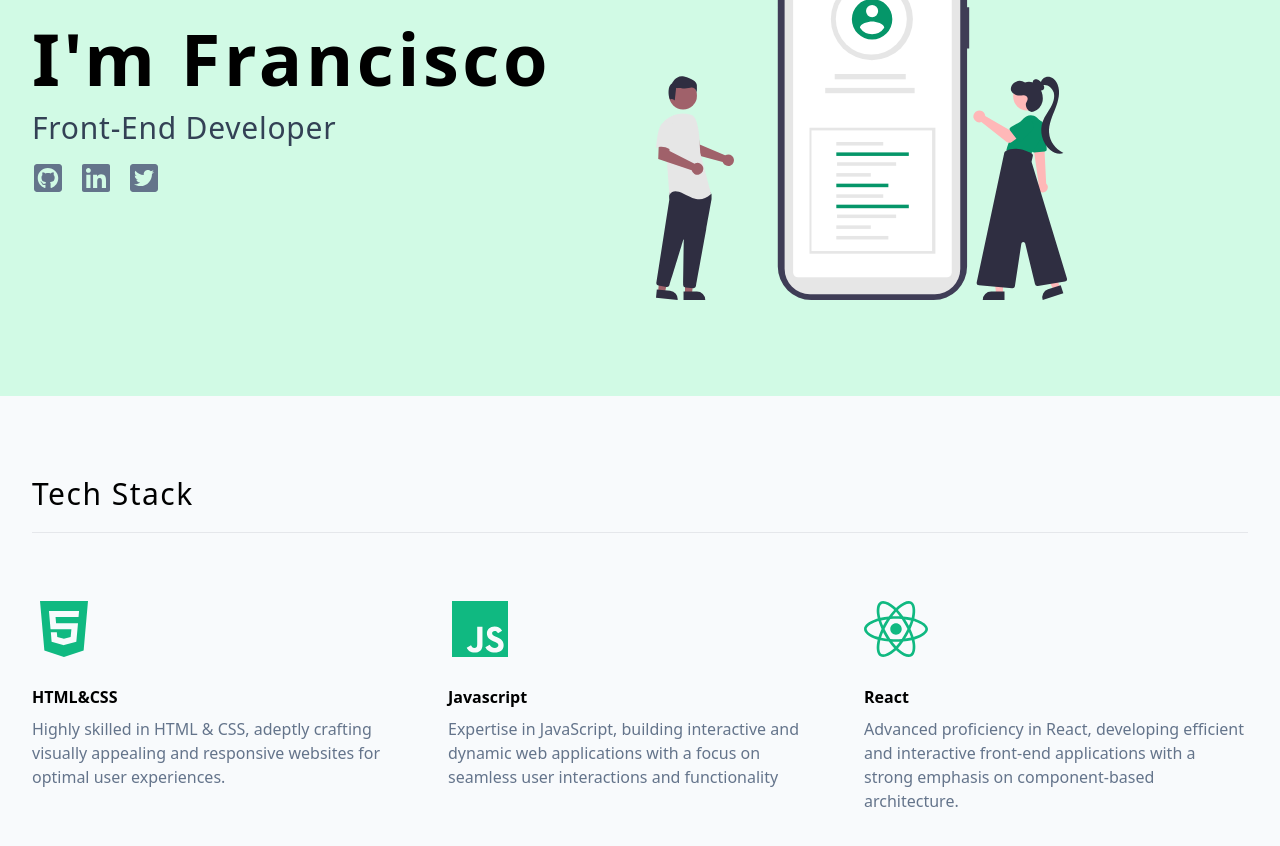
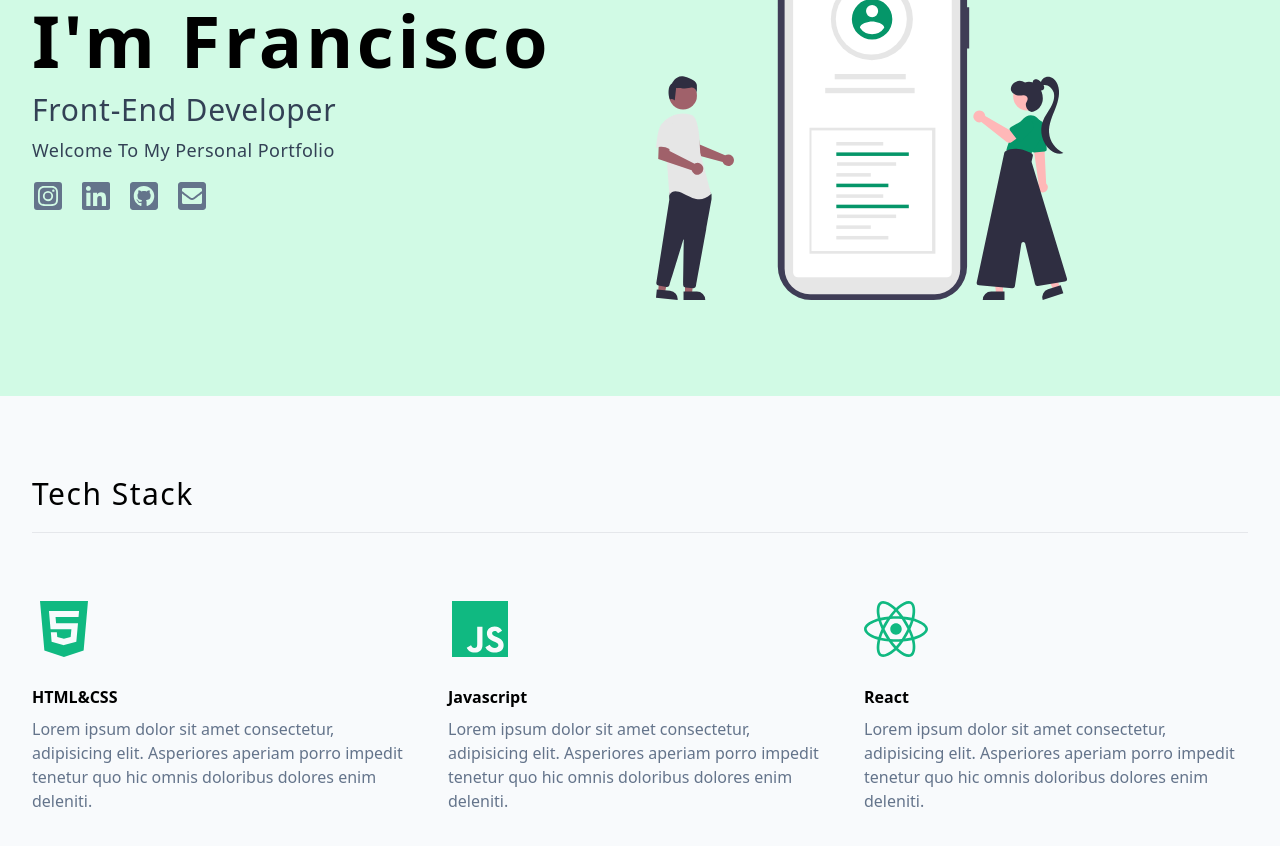
Before and after one commit to franciscofbc/tailwind-portfolio, a React (Vite) app: page / in a window 1280 px wide. Shown: the part 280-1126 px from the top of the page. Built offline with nearby package versions, Linux system fonts and the light colour scheme.

Commit message:
Hero contact and Data skills.

```diff
--- a/src/components/Hero.jsx
+++ b/src/components/Hero.jsx
@@ -1,38 +1,62 @@
-import heroImg from '../assets/hero.svg'
-import { FaGithubSquare, FaLinkedin, FaTwitterSquare } from 'react-icons/fa'
+import heroImg from '../assets/hero.svg';
+import {
+  FaEnvelopeSquare,
+  FaGithubSquare,
+  FaInstagramSquare,
+  FaLinkedin,
+} from 'react-icons/fa';
 
 const Hero = () => {
   return (
     <div className="bg-emerald-100 py-24">
-            <div className='align-element grid md:grid-cols-2 items-center gap-8'>
+      <div className="align-element grid md:grid-cols-2 items-center gap-8">
         <article>
-                    <h1 className='text-7xl font-bold capitalize tracking-wider'>
+          <h1 className="text-7xl font-bold capitalize tracking-wider">
             i'm francisco
           </h1>
-                    <p className='mt-4 text-3xl text-slate-700 capitalize tracking-wide'>
+          <p className="mt-4 text-3xl text-slate-700 capitalize tracking-wide">
             front-end developer
           </p>
-                    {/* <p className='mt-2 text-lg text-slate-700 capitalize tracking-wide'>
+          <p className="mt-2 text-lg text-slate-700 capitalize tracking-wide">
             welcome to my personal portfolio
-                    </p> */}
-                    <div className='flex gap-x-4 mt-4'>
-                        <a href="http://" target="_blank" rel="noopener noreferrer">
-                            <FaGithubSquare className='h-8 w-8 text-slate-500 hover:text-black duration-300' />
+          </p>
+          <div className="flex gap-x-4 mt-4">
+            <a
+              href="https://www.instagram.com/franciscofbcr/"
+              target="_blank"
+              rel="noopener noreferrer"
+            >
+              <FaInstagramSquare className="h-8 w-8 text-slate-500 hover:text-black duration-300" />
             </a>
-                        <a href="http://" target="_blank" rel="noopener noreferrer">
-                            <FaLinkedin className='h-8 w-8 text-slate-500 hover:text-black duration-300' />
+            <a
+              href="https://br.linkedin.com/in/francisco-berti-da-cruz-b846975a"
+              target="_blank"
+              rel="noopener noreferrer"
+            >
+              <FaLinkedin className="h-8 w-8 text-slate-500 hover:text-black duration-300" />
             </a>
-                        <a href="http://" target="_blank" rel="noopener noreferrer">
-                            <FaTwitterSquare className='h-8 w-8 text-slate-500 hover:text-black duration-300' />
+            <a
+              href="https://github.com/franciscofbc"
+              target="_blank"
+              rel="noopener noreferrer"
+            >
+              <FaGithubSquare className="h-8 w-8 text-slate-500 hover:text-black duration-300" />
+            </a>
+            <a
+              href="mailto:fbc9911@gmail.com"
+              target="_blank"
+              rel="noopener noreferrer"
+            >
+              <FaEnvelopeSquare className="h-8 w-8 text-slate-500 hover:text-black duration-300" />
             </a>
           </div>
         </article>
-                <article className='hidden md:block'>
-                    <img src={heroImg} className='h-80 lg:h-96' />
+        <article className="hidden md:block">
+          <img src={heroImg} className="h-80 lg:h-96" />
         </article>
       </div>
     </div>
-    )
-}
+  );
+};
 
-export default Hero
+export default Hero;
--- a/src/data.jsx
+++ b/src/data.jsx
@@ -12,20 +12,23 @@ export const skills = [
   {
     id: nanoid(),
     title: 'HTML&CSS',
-    icon: <FaHtml5 className='h-16 w-16 text-emerald-500' />,
-    text: 'Highly skilled in HTML & CSS, adeptly crafting visually appealing and responsive websites for optimal user experiences.',
+    icon: <FaHtml5 className="h-16 w-16 text-emerald-500" />,
+    // text: 'Highly skilled in HTML & CSS, adeptly crafting visually appealing and responsive websites for optimal user experiences.',
+    text: 'Lorem ipsum dolor sit amet consectetur, adipisicing elit. Asperiores aperiam porro impedit tenetur quo hic omnis doloribus dolores enim deleniti.',
   },
   {
     id: nanoid(),
     title: 'Javascript',
-    icon: <FaJs className='h-16 w-16 text-emerald-500' />,
-    text: 'Expertise in JavaScript, building interactive and dynamic web applications with a focus on seamless user interactions and functionality',
+    icon: <FaJs className="h-16 w-16 text-emerald-500" />,
+    // text: 'Expertise in JavaScript, building interactive and dynamic web applications with a focus on seamless user interactions and functionality',
+    text: 'Lorem ipsum dolor sit amet consectetur, adipisicing elit. Asperiores aperiam porro impedit tenetur quo hic omnis doloribus dolores enim deleniti.',
   },
   {
     id: nanoid(),
     title: 'React',
-    icon: <FaReact className='h-16 w-16 text-emerald-500' />,
-    text: 'Advanced proficiency in React, developing efficient and interactive front-end applications with a strong emphasis on component-based architecture.',
+    icon: <FaReact className="h-16 w-16 text-emerald-500" />,
+    // text: 'Advanced proficiency in React, developing efficient and interactive front-end applications with a strong emphasis on component-based architecture.',
+    text: 'Lorem ipsum dolor sit amet consectetur, adipisicing elit. Asperiores aperiam porro impedit tenetur quo hic omnis doloribus dolores enim deleniti.',
   },
 ];
 
@@ -34,7 +37,8 @@ export const projects = [
     id: nanoid(),
     img: 'https://servidor-estaticos-rose.vercel.app/githubUser.png',
     url: 'https://fbc-githubuser.netlify.app/login',
-    github: 'https://github.com/franciscofbc/starter-project-react-github-search-users-master',
+    github:
+      'https://github.com/franciscofbc/starter-project-react-github-search-users-master',
     title: 'Github User',
     text: 'Lorem ipsum dolor sit amet consectetur, adipisicing elit. Asperiores aperiam porro impedit tenetur quo hic omnis doloribus dolores enim deleniti.',
   },
@@ -50,7 +54,8 @@ export const projects = [
     id: nanoid(),
     img: 'https://servidor-estaticos-rose.vercel.app/comfySloth.png',
     url: 'https://fbc-comfysloth.netlify.app/',
-    github: 'https://github.com/franciscofbc/react-course-comfy-sloth-starter-main',
+    github:
+      'https://github.com/franciscofbc/react-course-comfy-sloth-starter-main',
     title: 'Comfy Sloth',
     text: 'Lorem ipsum dolor sit amet consectetur, adipisicing elit. Asperiores aperiam porro impedit tenetur quo hic omnis doloribus dolores enim deleniti.',
   },
```
Lines whose indentation alone changed are shown as unchanged.
